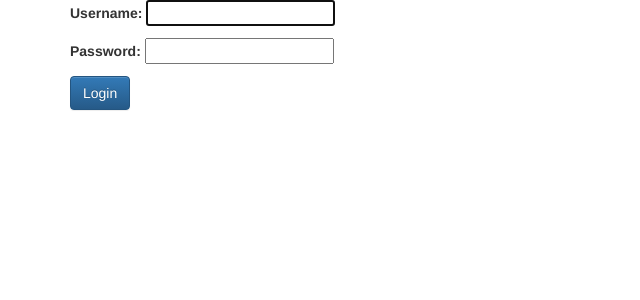
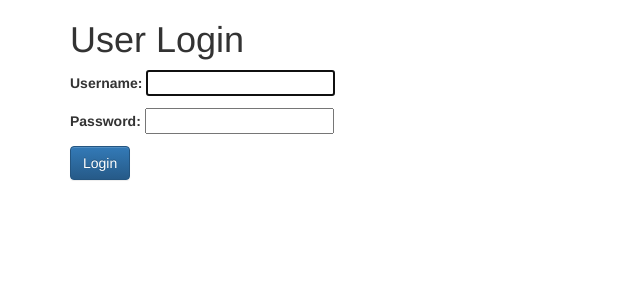
Before and after one commit to chornenkj/university-michigan-django, a Django app: page /accounts/login/ in a window 1280 px wide. Shown: the top 300 px of the page, without its empty margins (0-640 px from the left). Run offline with Django 3.2, Linux system fonts and the light colour scheme; some libraries are stand-ins or nearby versions.

Commit message:
Auth. Add <h1> to User Login page

```diff
--- a/mysite/home/templates/registration/login.html
+++ b/mysite/home/templates/registration/login.html
@@ -5,7 +5,7 @@ Login to Chornenkj Django Projects
 {% endblock %}
 
 {% block content %}
-
+<h1>User Login</h1>
 {% if form.errors %}
   <p>Your username and password didn't match. Please try again.</p>
 {% endif %}
```
